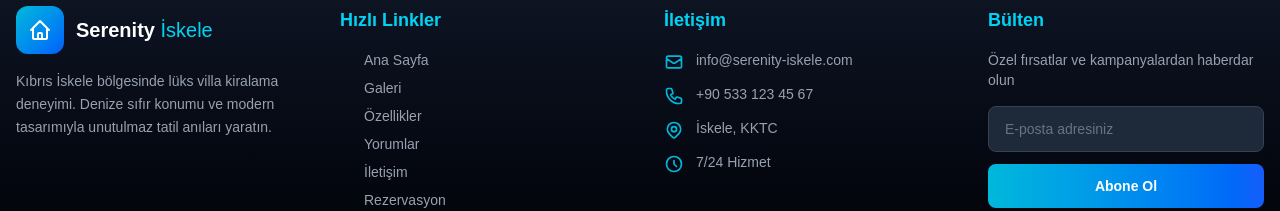
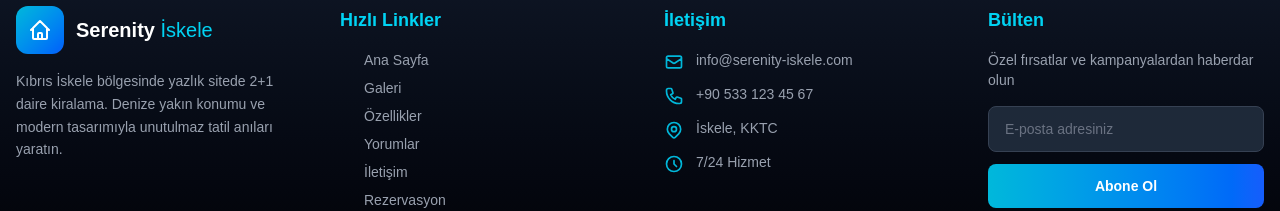
Before and after one commit to dlkbyz/iskele-marina, a Next.js app: page /yorumlar in a window 1280 px wide. Shown: the part 2003-2214 px from the top of the page. Built offline with nearby package versions, Linux system fonts and the light colour scheme; no server answers.

Commit message:
fix: Replace 'villa' with '2+1 daire/yazlık site' in footer description
Co-Authored-By: Claude Sonnet 4.5 <noreply@anthropic.com>

```diff
--- a/app/components/Footer.js
+++ b/app/components/Footer.js
@@ -45,7 +45,7 @@ export default function Footer() {
     tr: {
       about: {
         title: 'Serenity İskele',
-        description: 'Kıbrıs İskele bölgesinde lüks villa kiralama deneyimi. Denize sıfır konumu ve modern tasarımıyla unutulmaz tatil anıları yaratın.'
+        description: 'Kıbrıs İskele bölgesinde yazlık sitede 2+1 daire kiralama. Denize yakın konumu ve modern tasarımıyla unutulmaz tatil anıları yaratın.'
       },
       quickLinks: {
         title: 'Hızlı Linkler',
@@ -87,7 +87,7 @@ export default function Footer() {
     en: {
       about: {
         title: 'Serenity Iskele',
-        description: 'Luxury villa rental experience in Cyprus Iskele region. Create unforgettable vacation memories with our beachfront location and modern design.'
+        description: '2+1 apartment rental in a summer residence in Cyprus Iskele region. Create unforgettable vacation memories with our location close to the sea and modern design.'
       },
       quickLinks: {
         title: 'Quick Links',
```
